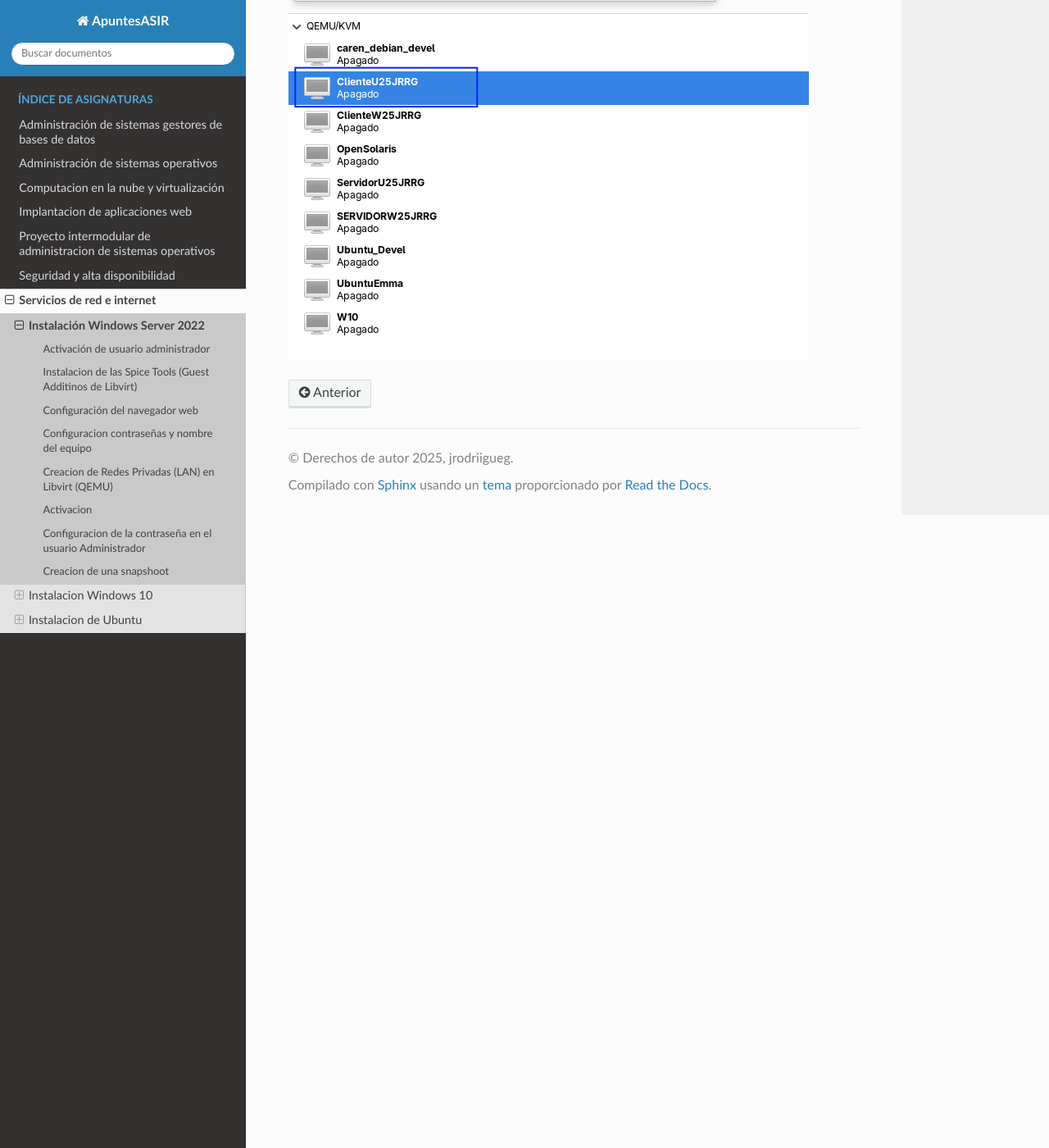
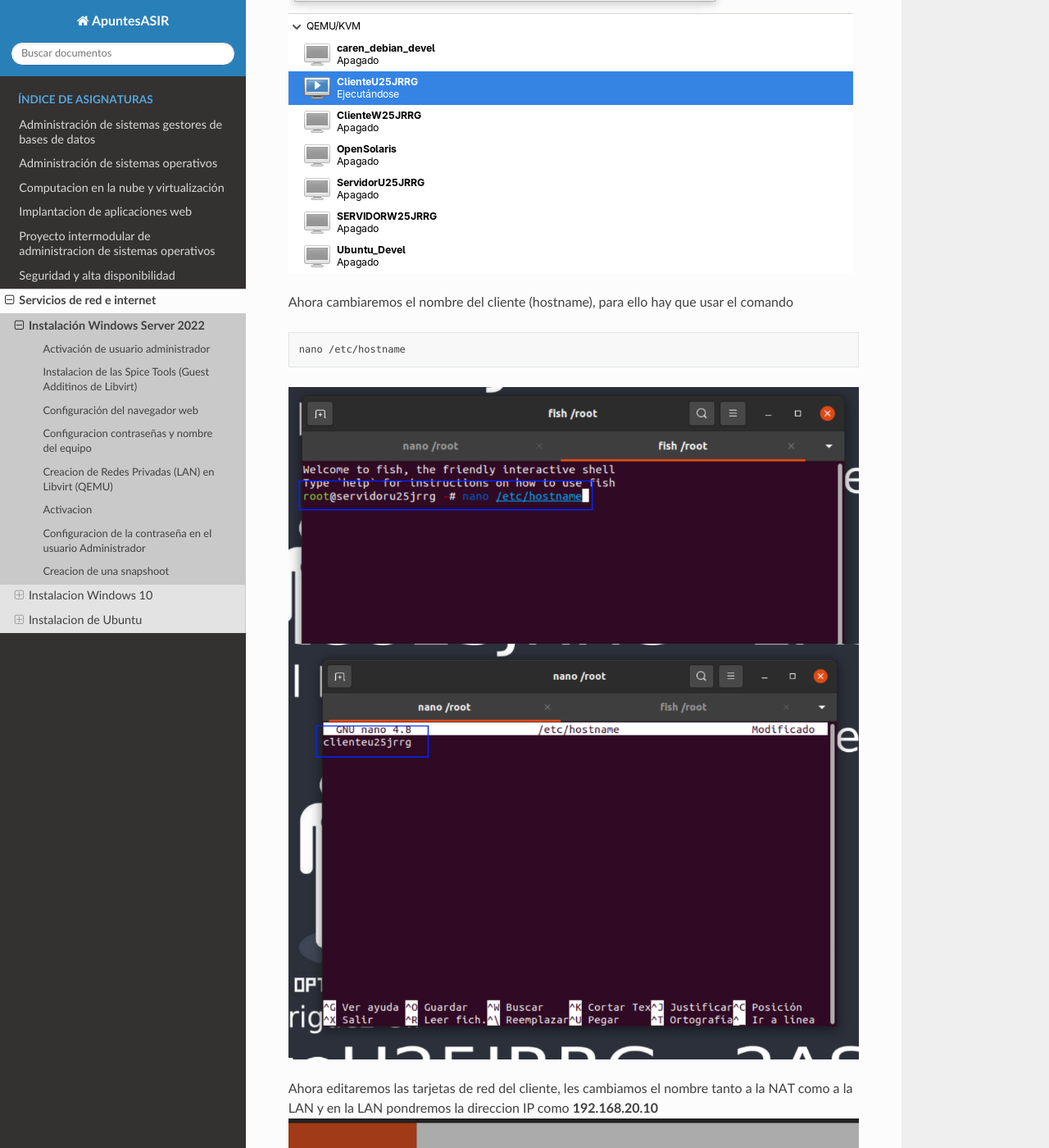
Before and after one commit to jrodriiguezg/ApuntesASIR, a Sphinx documentation site: the page built from docs/servicios-de-red-e-internet/instalacion-maquinas-iniciales.md, in a window 1280 px wide and 1400 px high, scrolled down 90053 px. Shown: the whole window at 82% size. Built offline with Sphinx 7.4.7 and the Read the Docs theme 3.1.0, drawn with Linux system fonts in a browser that asks for light colours; pages that are not in the unit, such as notebooks, are missing from menus.

Commit message:
modified:   docs/servicios-de-red-e-internet/images/ubuntu/51.png 	new file:   docs/servicios-de-red-e-internet/images/ubuntu/52.png 	new file:   docs/servicios-de-red-e-internet/images/ubuntu/53.png 	new file:   docs/servicios-de-red-e-internet/images/ubuntu/54.png 	modified:   docs/servicios-de-red-e-internet/instalacion-maquinas-iniciales.md

````diff
--- a/docs/servicios-de-red-e-internet/instalacion-maquinas-iniciales.md
+++ b/docs/servicios-de-red-e-internet/instalacion-maquinas-iniciales.md
@@ -759,3 +759,15 @@ Se nos abrira la siguiente ventana, solo hay un disco duro por lo que usamos ese
 Iniciara la clonacion y al final veremos como se ha clonado
 ![Paso118](images/ubuntu/50.png)
 ![Paso119](images/ubuntu/51.png)
+
+Ahora cambiaremos el nombre del cliente (hostname), para ello hay que usar el comando
+```bash
+nano /etc/hostname
+```
+![Paso120](images/ubuntu/39.png)
+![Paso121](images/ubuntu/40.png)
+
+Ahora editaremos las tarjetas de red del cliente, les cambiamos el nombre tanto a la NAT como a la LAN y en la LAN pondremos la direccion IP como **192.168.20.10**
+![Paso122](images/ubuntu/52.png)
+![Paso123](images/ubuntu/53.png)
+![Paso124](images/ubuntu/54.png)
````
Also changed, not shown: docs/servicios-de-red-e-internet/images/ubuntu/51.png, docs/servicios-de-red-e-internet/images/ubuntu/52.png (added), docs/servicios-de-red-e-internet/images/ubuntu/53.png (added), docs/servicios-de-red-e-internet/images/ubuntu/54.png (added).
